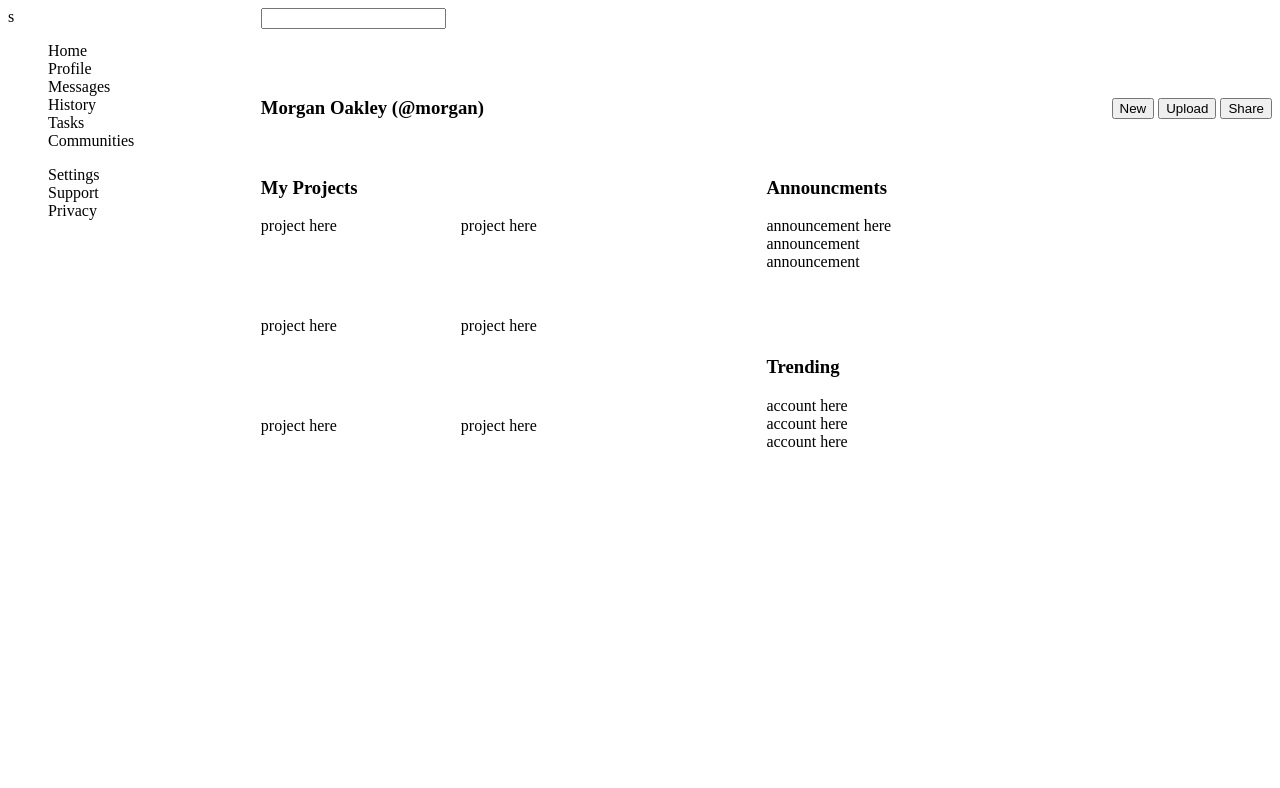
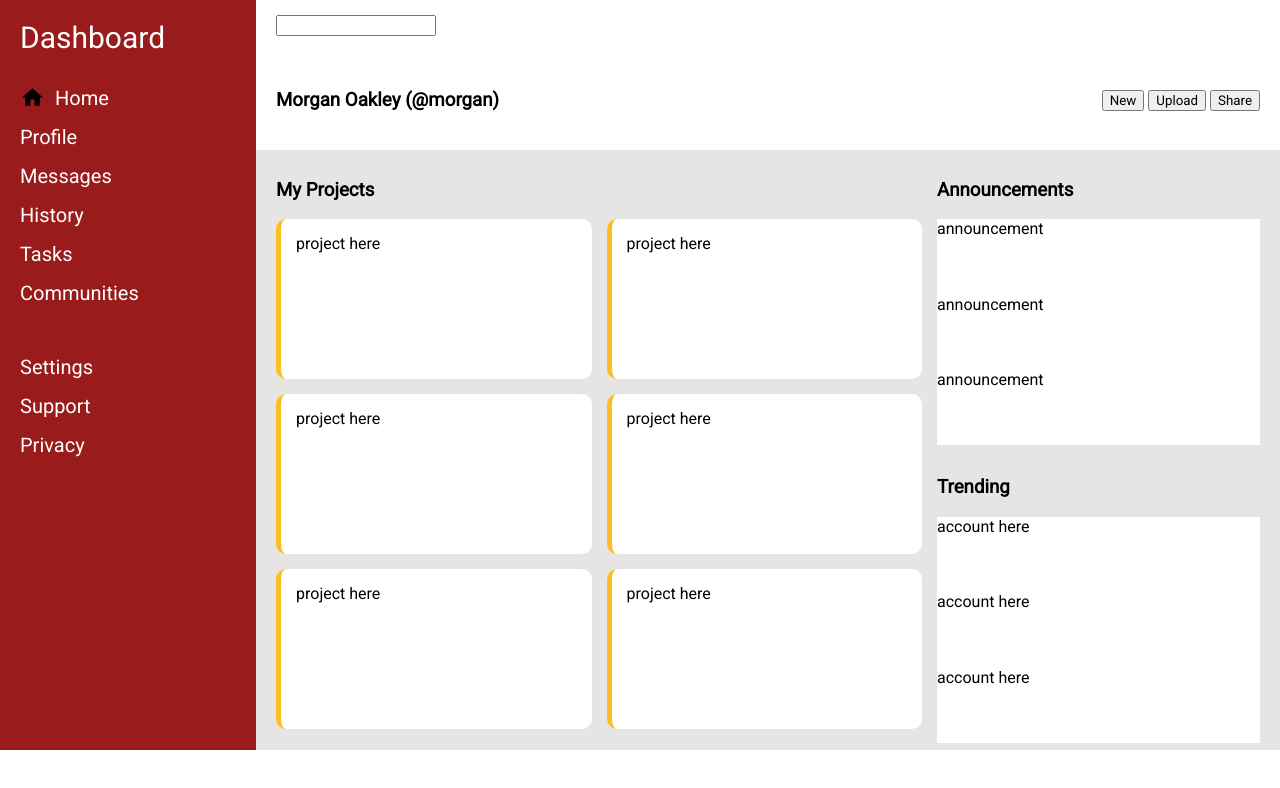
Before and after one commit to Xysar/AdminDashboard, a plain HTML site: page index.html in a window 1280 px wide. Drawn offline with Linux system fonts and the light colour scheme.

Commit message:
Add structure to content section

```diff
--- a/index.html
+++ b/index.html
@@ -6,14 +6,20 @@
     <meta name="viewport" content="width=device-width, initial-scale=1.0" />
     <title>Document</title>
     <link rel="stylesheet" href="style.css" />
+    <link rel="preconnect" href="https://fonts.googleapis.com" />
+    <link rel="preconnect" href="https://fonts.gstatic.com" crossorigin />
+    <link
+      href="https://fonts.googleapis.com/css2?family=Roboto&display=swap"
+      rel="stylesheet"
+    />
   </head>
   <body>
     <div class="container">
       <div class="sidebar">
-        <div class="logo">s</div>
+        <div class="logo">Dashboard</div>
         <div class="sections">
           <ul>
-            <li>Home</li>
+            <li><img class="icons" src="images/home.svg" />Home</li>
             <li>Profile</li>
             <li>Messages</li>
             <li>History</li>
@@ -53,9 +59,9 @@
           </div>
         </div>
         <div class="announcements-section">
-          <h3>Announcments</h3>
+          <h3>Announcements</h3>
           <div>
-            <div class="announcements">announcement here</div>
+            <div class="announcements">announcement</div>
             <div class="announcements">announcement</div>
             <div class="announcements">announcement</div>
           </div>
--- a/style.css
+++ b/style.css
@@ -1,25 +1,62 @@
+* {
+  font-family: "Roboto", sans-serif;
+}
+
+body {
+  padding: 0;
+  margin: 0;
+}
+
 .container {
   display: grid;
-  grid-template: 50px 100px 5fr / 1fr 4fr;
+  grid-template: 50px 100px 600px/ 1fr 4fr;
 }
 
+.nav {
+  display: flex;
+  align-items: center;
+  margin: 0px 20px 0px 20px;
+}
 .header {
   display: flex;
   align-items: center;
   justify-content: space-between;
+  margin: 0px 20px 0px 20px;
 }
 
-ul > li {
+ul {
+  margin: 0;
+  margin-bottom: 50px;
+  padding: 0;
+}
+
+li {
+  margin-bottom: 15px;
   list-style-type: none;
+  display: flex;
+  align-items: center;
+}
+
+.logo {
+  margin-bottom: 30px;
+  font-size: 30px;
 }
 
 .sidebar {
   grid-row: 1/4;
+  background-color: #991b1b;
+  font-size: 20px;
+  color: white;
+  margin: 0;
+  padding: 20px;
 }
 
 .content {
   display: grid;
-  grid-template: 1.5fr 1.5fr 1fr / 1fr 1fr;
+  grid-template: 1.5fr 1.5fr / 2fr 1fr;
+  background-color: #e7e5e4;
+  padding: 10px 20px 10px 20px;
+  gap: 15px;
 }
 
 .project-section {
@@ -29,9 +66,49 @@ ul > li {
 .myprojects {
   display: flex;
   flex-wrap: wrap;
+  gap: 15px;
 }
 
 .project {
-  width: 200px;
-  height: 100px;
+  width: 250px;
+  height: 160px;
+  flex: 1 0 250px;
+  padding: 15px;
+  border-radius: 10px;
+  border-left: 5px #fbbf24 solid;
+  box-sizing: border-box;
+  background-color: white;
 }
+
+.announcements-section {
+  grid-row: 1/2;
+}
+
+.trending-section {
+  grid-row: 2/3;
+}
+
+.announcements-section > div {
+  background: white;
+  display: flex;
+  flex-direction: column;
+  height: 80%;
+}
+
+.announcements {
+  flex: 1 0 50px;
+}
+
+.trending-section > div {
+  background-color: white;
+  display: flex;
+  flex-direction: column;
+  height: 80%;
+}
+.icons {
+  width: 25px;
+  margin-right: 10px;
+}
+.trending-accounts {
+  flex: 1 0 50px;
+}
```
Also changed, not shown: images/home.svg (added).
